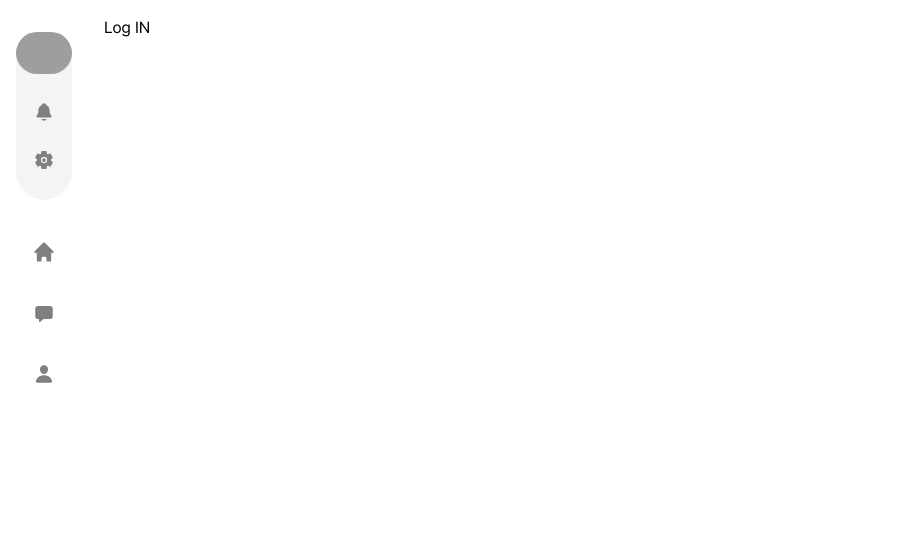
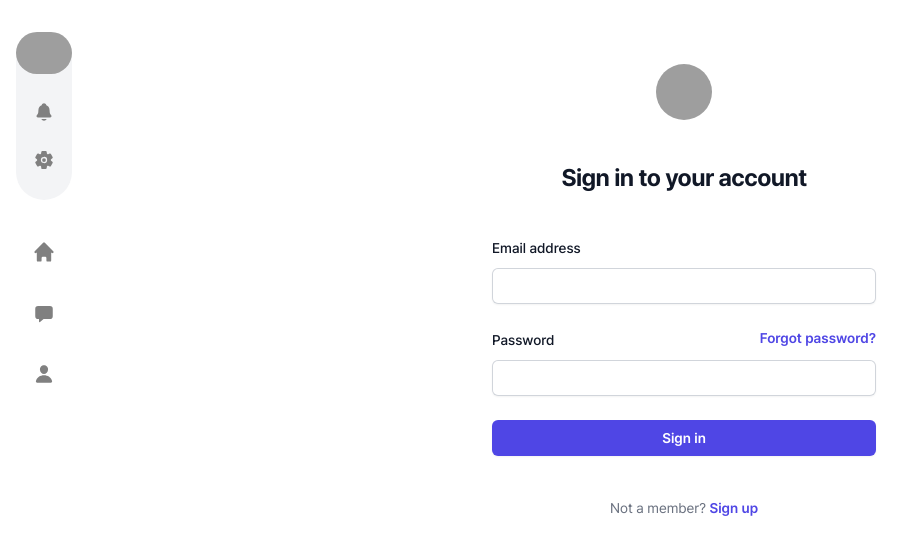
Before and after one commit to nenene-pupupu/disgord-client, a React (Vite) app: page /login in a window 1280 px wide. Shown: the top 554 px of the page, without its empty margins (0-923 px from the left). Built offline with nearby package versions, Linux system fonts and the light colour scheme; grey boxes are pictures that could not be loaded.

Commit message:
login page

```diff
--- /dev/null
+++ b/src/components/login/LoginInput.tsx
@@ -0,0 +1,77 @@
+import Logo from '../../assets/images/disgord.png';
+
+const LoginInput = () => {
+    return (
+        <div className="flex min-h-full flex-1 flex-col justify-center px-6 py-12 ">
+            <div className="sm:mx-auto sm:w-full sm:max-w-sm">
+                <div className="sm:mx-auto sm:w-full sm:max-w-sm">
+                    <img src={Logo} className="rounded-full mx-auto h-14 w-14" />
+                </div>
+                <h2 className="mt-10 text-center text-2xl font-bold leading-9 tracking-tight text-gray-900">
+                    Sign in to your account
+                </h2>
+            </div>
+
+            <div className="mt-10 sm:mx-auto sm:w-full sm:max-w-sm">
+                <form className="space-y-6" action="#" method="POST">
+                    <div>
+                        <label htmlFor="email" className="block text-sm font-medium leading-6 text-gray-900">
+                            Email address
+                        </label>
+                        <div className="mt-2">
+                            <input
+                                // id="id"
+                                name="id"
+                                type="text"
+                                required
+                                className="block w-full rounded-md border-0 p-1.5 text-gray-900 shadow-sm ring-1 ring-inset ring-gray-300 placeholder:text-gray-400 focus:ring-1 focus:ring-inset focus:ring-indigo-600 sm:text-sm sm:leading-6"
+                            />
+                        </div>
+                    </div>
+
+                    <div>
+                        <div>
+                            <div className="flex item-center justify-between">
+                                <label htmlFor="password" className="block text-sm font-medium leading-6 text-gray-900">
+                                    Password
+                                </label>
+                                <div className="text-sm">
+                                    <a href="#" className="font-semibold text-indigo-600 hover:text-indigo-500">
+                                        Forgot password?
+                                    </a>
+                                </div>
+                            </div>
+                            <div className="mt-2">
+                                <input
+                                    // id="password"
+                                    name="password"
+                                    type="password"
+                                    required
+                                    className="block w-full rounded-md border-0 p-1.5 text-gray-900 shadow-sm ring-1 ring-inset ring-gray-300 placeholder:text-gray-400 focus:ring-1 focus:ring-inset focus:ring-indigo-600 sm:text-sm sm:leading-6"
+                                />
+                            </div>
+                        </div>
+                    </div>
+
+                    <div>
+                        <button
+                            type="submit"
+                            className="flex w-full justify-center rounded-md bg-indigo-600 px-3 py-1.5 text-sm font-semibold leading-6 text-white shadow-sm hover:bg-indigo-500 focus-visible:outline focus-visible:outline-2 focus-visible:outline-offset-2 focus-visible:outline-indigo-600"
+                        >
+                            Sign in
+                        </button>
+                    </div>
+                </form>
+
+                <p className="mt-10 text-center text-sm text-gray-500">
+                    Not a member?{' '}
+                    <a href="3" className="font-semibold leading-6 text-indigo-600 hover:text-indigo-500">
+                        Sign up
+                    </a>
+                </p>
+            </div>
+        </div>
+    );
+};
+
+export default LoginInput;
--- a/src/routes/login.tsx
+++ b/src/routes/login.tsx
@@ -1,3 +1,9 @@
+import LoginInput from '../components/login/LoginInput';
+
 export default function Login() {
-  return <div>Log IN</div>;
+    return (
+        <div>
+            <LoginInput />
+        </div>
+    );
 }
```
Also changed, not shown: src/main.tsx (+10 -10 lines), 1 other file (tests, documents, lock files or other folders).
